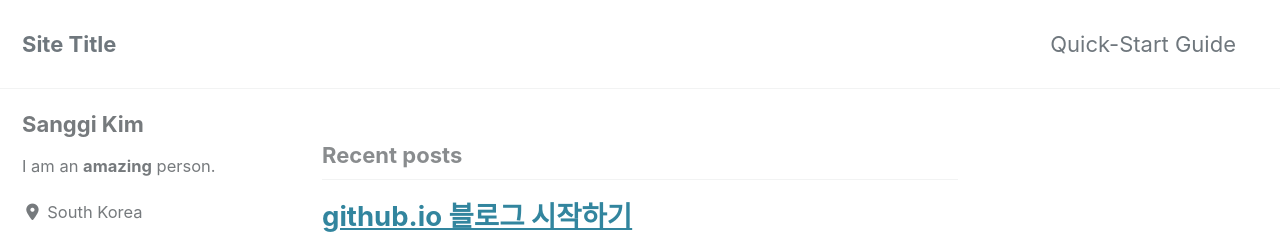
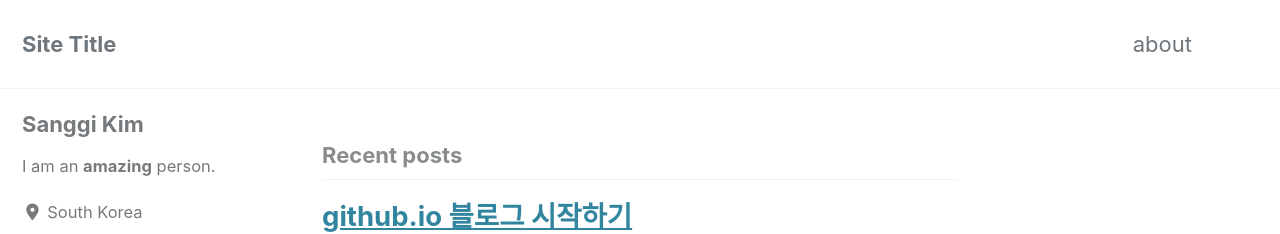
Before and after one commit to sgkim-dev/sgkim-dev.github.io, a Jekyll site: the page built from index.html, in a window 1280 px wide and 900 px high. Shown: the top 234 px of the window. Built offline with Jekyll 4.4.1, drawn with Linux system fonts in a browser that asks for light colours; cached includes are drawn as plain includes; nearby versions of some CDN libraries; the list of posts is cut into pages by our own code.

Commit message:
update menu

```diff
--- a/_data/navigation.yml
+++ b/_data/navigation.yml
@@ -1,7 +1,9 @@
 # main links
 main:
-  - title: "Quick-Start Guide"
-    url: https://mmistakes.github.io/minimal-mistakes/docs/quick-start-guide/
+  - title: "about"
+  - url: /about/
+  # - title: "Quick-Start Guide"
+  #   url: https://mmistakes.github.io/minimal-mistakes/docs/quick-start-guide/
   # - title: "About"
   #   url: https://mmistakes.github.io/minimal-mistakes/about/
   # - title: "Sample Posts"
```
